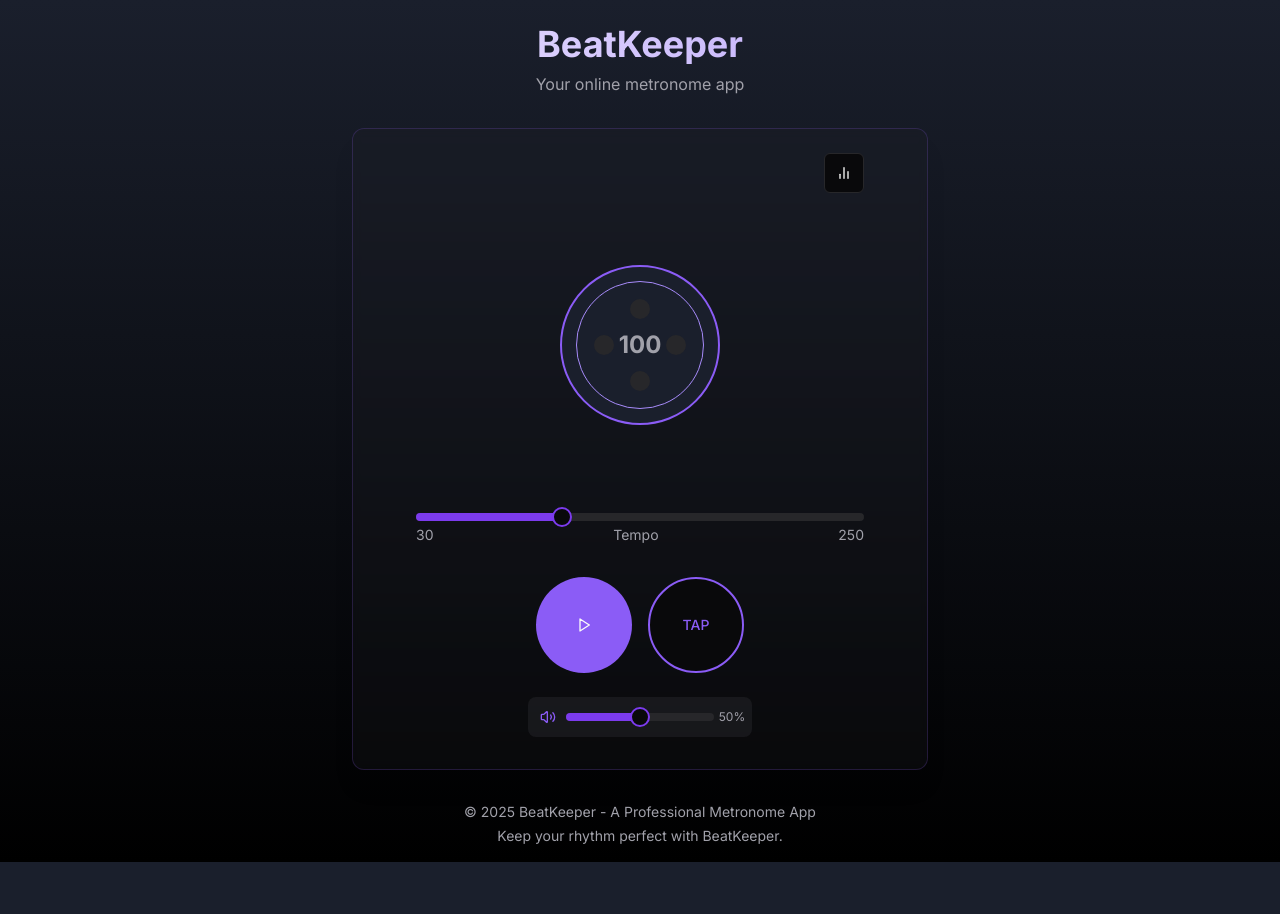
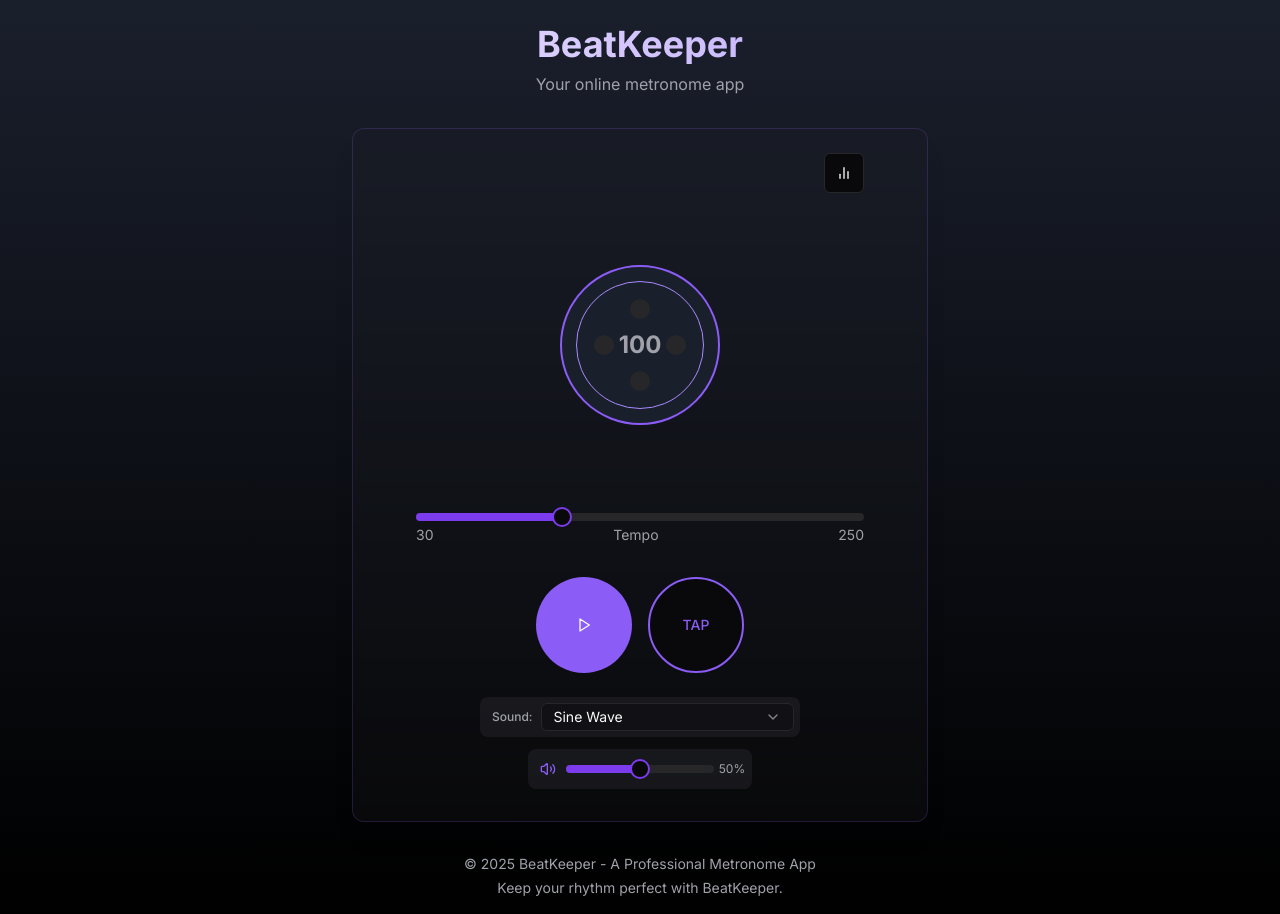
Before and after one commit to ivmos/beatkeeper-harmony-tuner, a React (Vite) app: page / in a window 1280 px wide. Before the commit the page ends 862 px from the top, so only its background shows below. Built offline with nearby package versions, Linux system fonts and the light colour scheme.

Commit message:
Add sound selection feature

```diff
--- a/src/components/MetronomeControl.tsx
+++ b/src/components/MetronomeControl.tsx
@@ -1,4 +1,3 @@
-
 import React, { useState, useRef, useEffect } from 'react';
 import { Button } from "@/components/ui/button";
 import { Slider } from "@/components/ui/slider";
@@ -8,6 +7,7 @@ import MetronomePendulum from './MetronomePendulum';
 import TapTempo from './TapTempo';
 import MetronomeStats from './MetronomeStats';
 import VolumeControl from './VolumeControl';
+import SoundSelector from './SoundSelector';
 import { startSession, endCurrentSession } from '@/utils/statsUtils';
 
 const MetronomeControl: React.FC = () => {
@@ -16,6 +16,7 @@ const MetronomeControl: React.FC = () => {
   const [currentBeat, setCurrentBeat] = useState(0);
   const [volume, setVolume] = useState(0.5); // Default volume at 50%
   const [isMuted, setIsMuted] = useState(false);
+  const [soundType, setSoundType] = useState('sine'); // Default sound type
   const intervalRef = useRef<number | null>(null);
   const audioContext = useRef<AudioContext | null>(null);
   const gainNodeRef = useRef<GainNode | null>(null);
@@ -74,6 +75,9 @@ const MetronomeControl: React.FC = () => {
 
     // Connect the note's gain node to the main gain node
     noteGain.connect(gainNodeRef.current);
+
+    // Set the oscillator type based on user selection
+    oscillator.type = soundType as OscillatorType;
 
     // Use different frequencies for accented beats
     oscillator.frequency.value = currentBeat === 0 ? 1000 : 800;
@@ -190,6 +194,15 @@ const MetronomeControl: React.FC = () => {
     }
   };
 
+  // Handle sound type change
+  const handleSoundTypeChange = (value: string) => {
+    setSoundType(value);
+    toast({
+      title: "Sound Changed",
+      description: `Sound type set to ${value}`,
+    });
+  };
+
   return (
     <div className="flex flex-col items-center w-full max-w-md mx-auto">
       <div className="w-full flex justify-end mb-2">
@@ -228,6 +241,12 @@ const MetronomeControl: React.FC = () => {
         <TapTempo updateBpm={updateBpmFromTap} />
       </div>
 
+      <div className="flex flex-col gap-3 w-full max-w-xs mx-auto">
+        <SoundSelector
+          currentSound={soundType}
+          onSoundChange={handleSoundTypeChange}
+        />
+
         <VolumeControl
           volume={volume}
           isMuted={isMuted}
@@ -235,6 +254,7 @@ const MetronomeControl: React.FC = () => {
           onToggleMute={toggleMute}
         />
       </div>
+    </div>
   );
 };
 
--- /dev/null
+++ b/src/components/SoundSelector.tsx
@@ -0,0 +1,38 @@
+
+import React from 'react';
+import {
+  Select,
+  SelectContent,
+  SelectItem,
+  SelectTrigger,
+  SelectValue,
+} from "@/components/ui/select";
+
+interface SoundSelectorProps {
+  currentSound: string;
+  onSoundChange: (value: string) => void;
+}
+
+const SoundSelector: React.FC<SoundSelectorProps> = ({
+  currentSound,
+  onSoundChange
+}) => {
+  return (
+    <div className="flex items-center gap-2 bg-secondary/50 rounded-lg p-1.5 w-full">
+      <span className="text-xs font-medium pl-1.5 text-muted-foreground">Sound:</span>
+      <Select value={currentSound} onValueChange={onSoundChange}>
+        <SelectTrigger className="h-7 flex-1 bg-background/40">
+          <SelectValue placeholder="Select sound" />
+        </SelectTrigger>
+        <SelectContent>
+          <SelectItem value="sine">Sine Wave</SelectItem>
+          <SelectItem value="square">Square Wave</SelectItem>
+          <SelectItem value="sawtooth">Sawtooth Wave</SelectItem>
+          <SelectItem value="triangle">Triangle Wave</SelectItem>
+        </SelectContent>
+      </Select>
+    </div>
+  );
+};
+
+export default SoundSelector;
```
Lines whose indentation alone changed are shown as unchanged.
